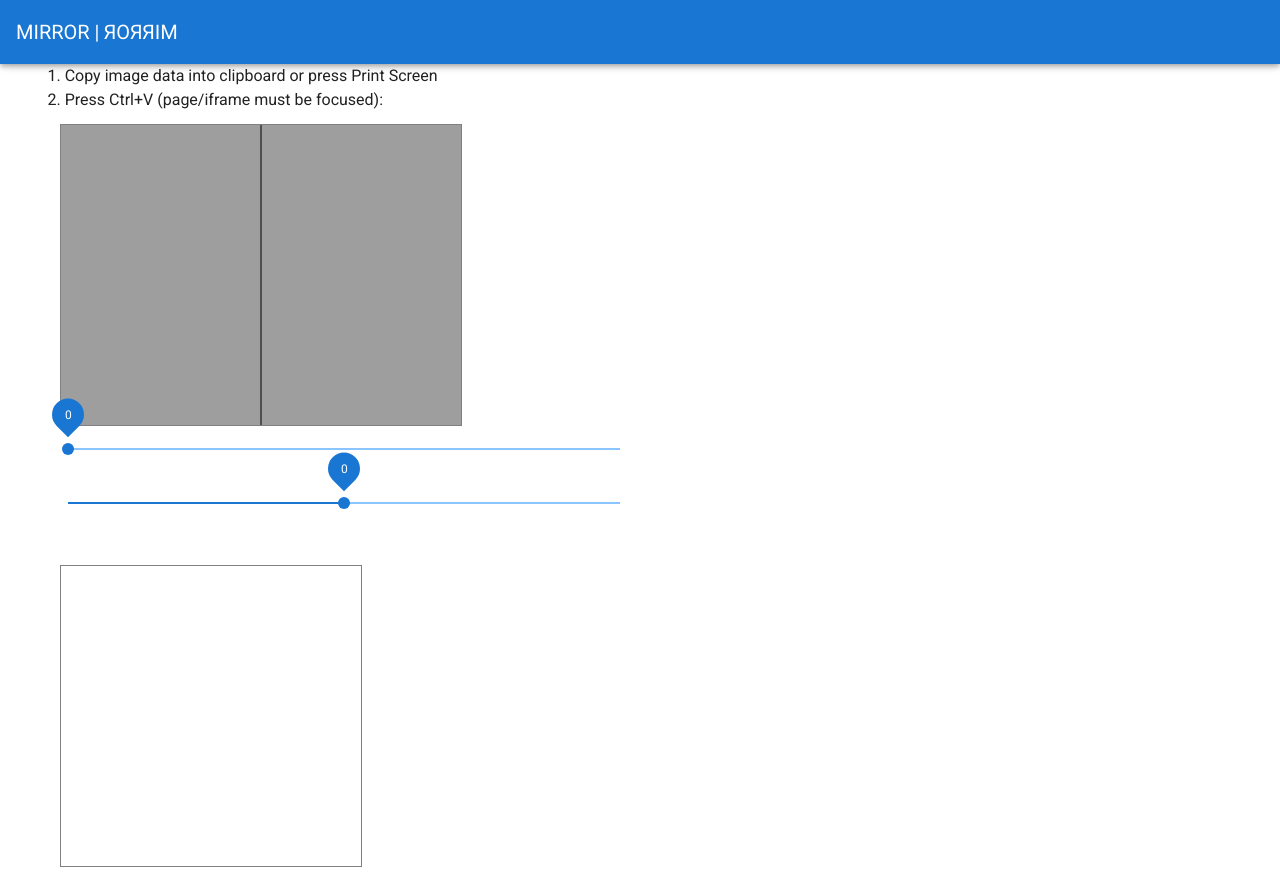
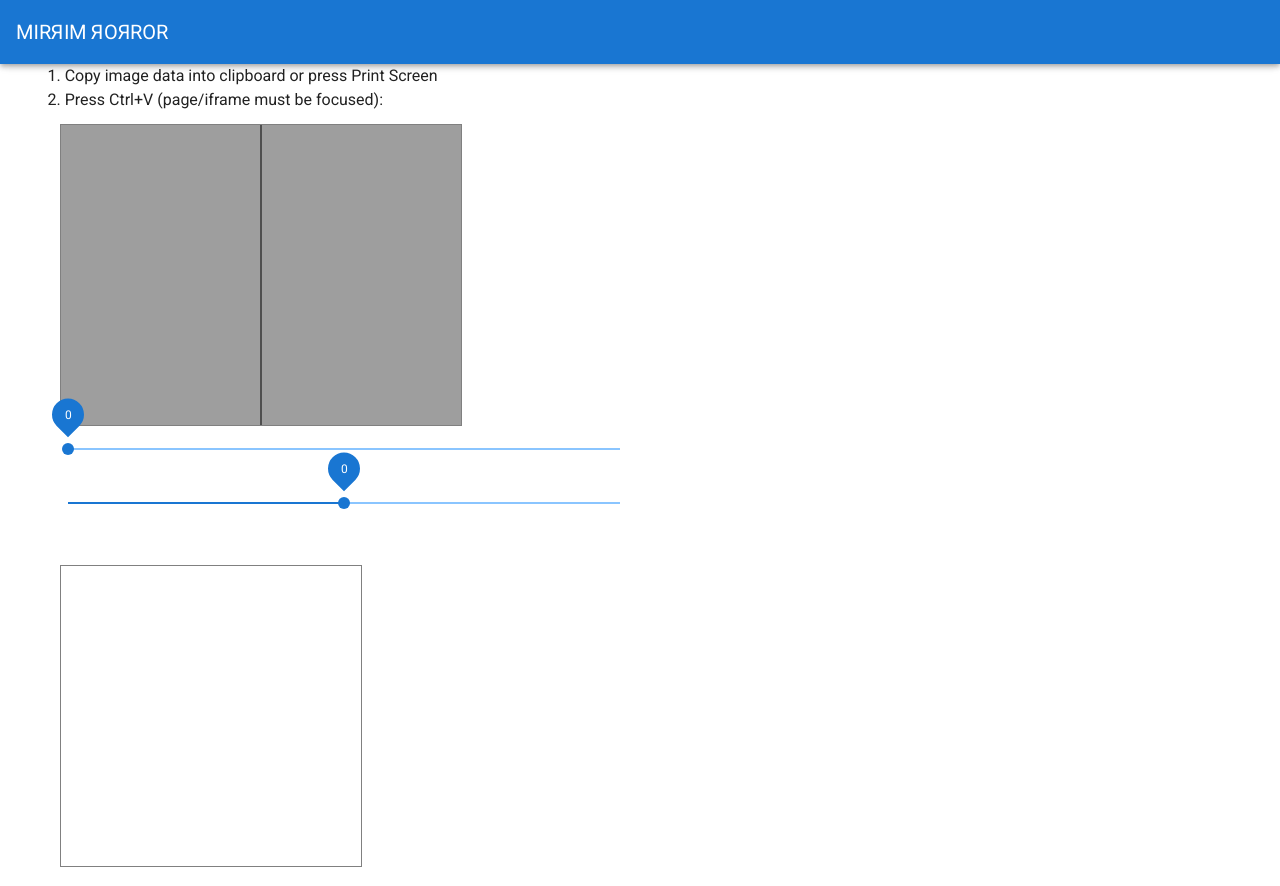
Before and after one commit to DocHoncho/mirror-mirror, a Vue app: page / in a window 1280 px wide. Built offline with nearby package versions, Linux system fonts and the light colour scheme.

Commit message:
Rename project

```diff
--- a/package.json
+++ b/package.json
@@ -1,5 +1,5 @@
 {
-  "name": "mirror-mirror",
+  "name": "mirrim-rorror",
   "version": "0.1.0",
   "private": true,
   "scripts": {
--- a/src/App.vue
+++ b/src/App.vue
@@ -7,7 +7,7 @@
 		>
 			<div class="d-flex align-center">
 				<div class="app-title">
-					<span>MIRROR</span>&nbsp;|&nbsp;<span class="mflip">MIRROR</span>
+					<span>MIR</span><span class="mflip">R</span><span class="mflip">I</span><span class="mflip">M</span> <span class="mflip">R</span><span class="mflip">O</span><span class="mflip">R</span><span>ROR</span>
 				</div>
 			</div>
 
```
Also changed, not shown: 1 other file (tests, documents, lock files or other folders).
